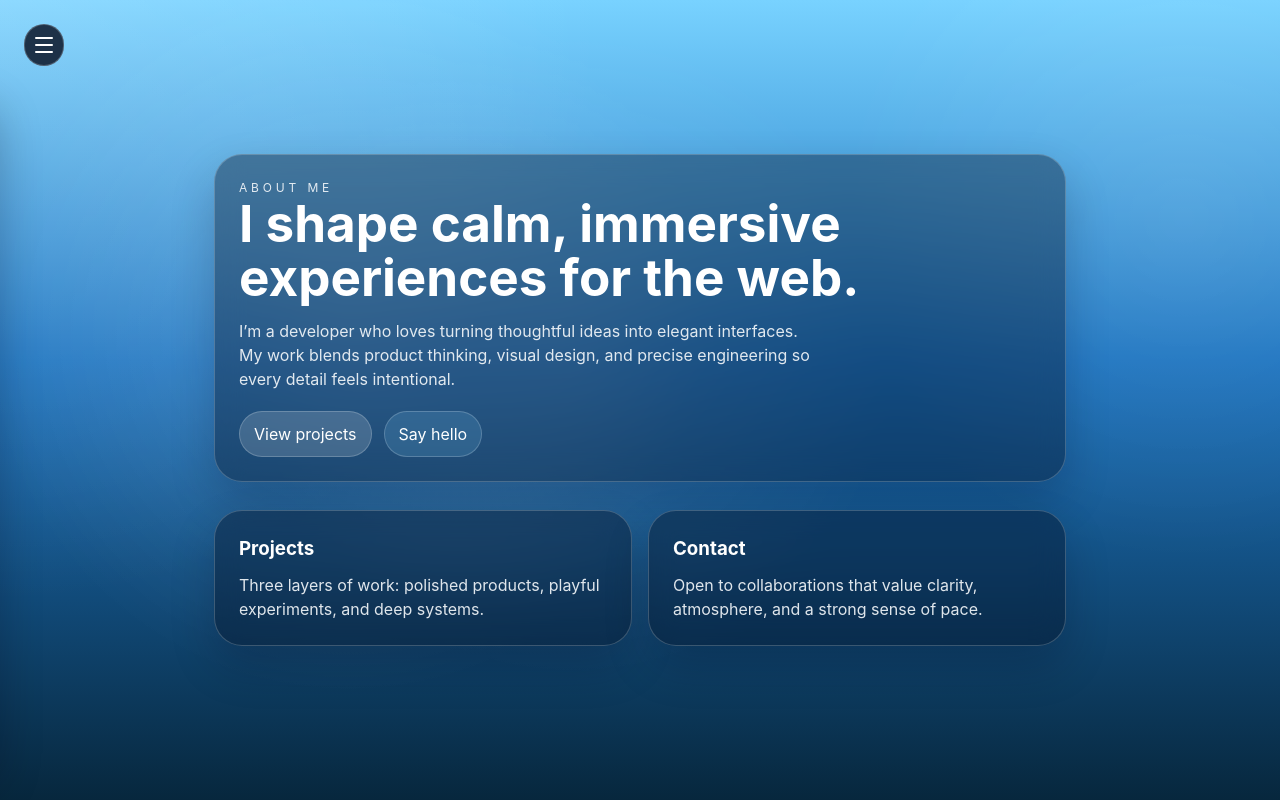
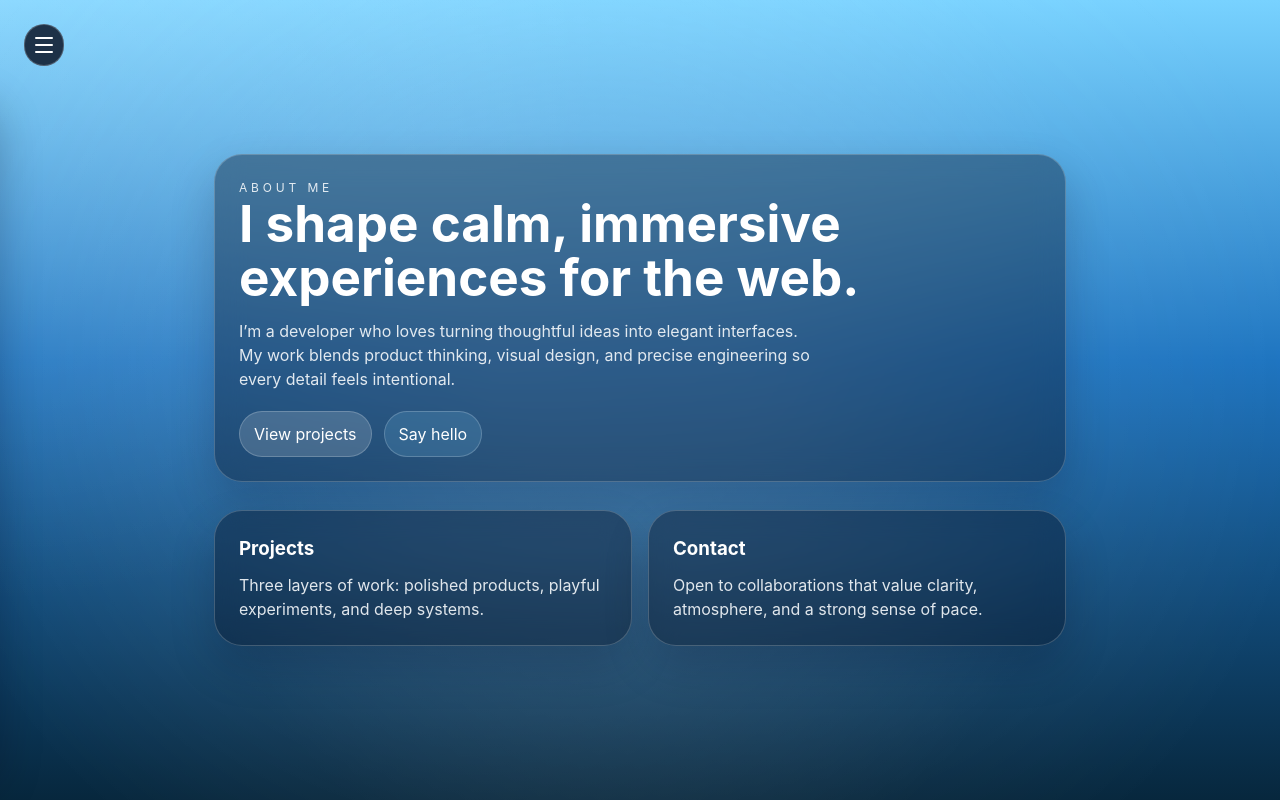
Before and after one commit to adxmb/website, a React (Vite) app: page / in a window 1280 px wide. Built offline with nearby package versions, Linux system fonts and the light colour scheme.

Commit message:
Edits to atmospheric effects

```diff
--- a/src/components/LevelEffects.tsx
+++ b/src/components/LevelEffects.tsx
@@ -26,7 +26,7 @@ export function LevelEffects({ levelId, isActive }: LevelEffectsProps) {
         case "twilight":
             return (
                 <>
-                    <MarineSnow count={20} />
+                    <MarineSnow count={30} />
                     <Bioluminescence count={6} />
                 </>
             );
@@ -34,7 +34,7 @@ export function LevelEffects({ levelId, isActive }: LevelEffectsProps) {
         case "midnight":
             return (
                 <>
-                    <MarineSnow count={26} />
+                    <MarineSnow count={46} />
                     <Bioluminescence count={16} />
                 </>
             );
@@ -42,7 +42,7 @@ export function LevelEffects({ levelId, isActive }: LevelEffectsProps) {
         case "hadal":
             return (
                 <>
-                    <MarineSnow count={16} />
+                    <MarineSnow count={26} />
                     <HadalEye />
                     {isActive ? <FlashlightOverlay /> : null}
                 </>
--- a/src/components/effects/HadalEye.tsx
+++ b/src/components/effects/HadalEye.tsx
@@ -50,7 +50,7 @@ export function HadalEye() {
 
         const cycle = async () => {
             while (!cancelled) {
-                await wait(9000 + Math.random() * 12000);
+                await wait(20000 + Math.random() * 12000);
                 if (cancelled) return;
 
                 blinkTally = 0;
--- a/src/styles/effects.css
+++ b/src/styles/effects.css
@@ -4,39 +4,31 @@
     inset: 0;
     pointer-events: none;
     opacity: 0.5;
-    mix-blend-mode: screen;
     background-image:
         radial-gradient(
-            circle at 20% 30%,
-            rgba(255, 255, 255, 0.25),
-            transparent 22%
+            circle at 30% 35%,
+            rgba(255, 255, 255, 0.3),
+            transparent 45%
         ),
         radial-gradient(
-            circle at 60% 60%,
-            rgba(255, 255, 255, 0.2),
-            transparent 25%
-        ),
-        radial-gradient(
-            circle at 80% 20%,
-            rgba(255, 255, 255, 0.18),
-            transparent 20%
+            circle at 68% 60%,
+            rgba(255, 255, 255, 0.22),
+            transparent 45%
         );
-    background-size: 140% 140%;
-    animation: caustic-shift 22s ease-in-out infinite alternate;
+    background-size: 130% 130%;
+    animation: caustic-shift 24s ease-in-out infinite alternate;
 }
 
 @keyframes caustic-shift {
     0% {
         background-position:
             0% 0%,
-            100% 100%,
-            50% 0%;
+            100% 100%;
     }
     100% {
         background-position:
-            15% 10%,
-            85% 90%,
-            40% 15%;
+            12% 8%,
+            88% 92%;
     }
 }
 
@@ -58,7 +50,7 @@
 .ray-wrap-1 {
     left: 17%;
     width: 13%;
-    transform: rotate(25deg);
+    transform: rotate(27deg);
 }
 .ray-wrap-2 {
     left: 24%;
@@ -249,7 +241,10 @@
 
 @keyframes pupil-settle {
     0% {
-        scale: 1.35;
+        scale: 1.8;
+    }
+    85% {
+        scale: 0.99;
     }
     100% {
         scale: 1;
```
